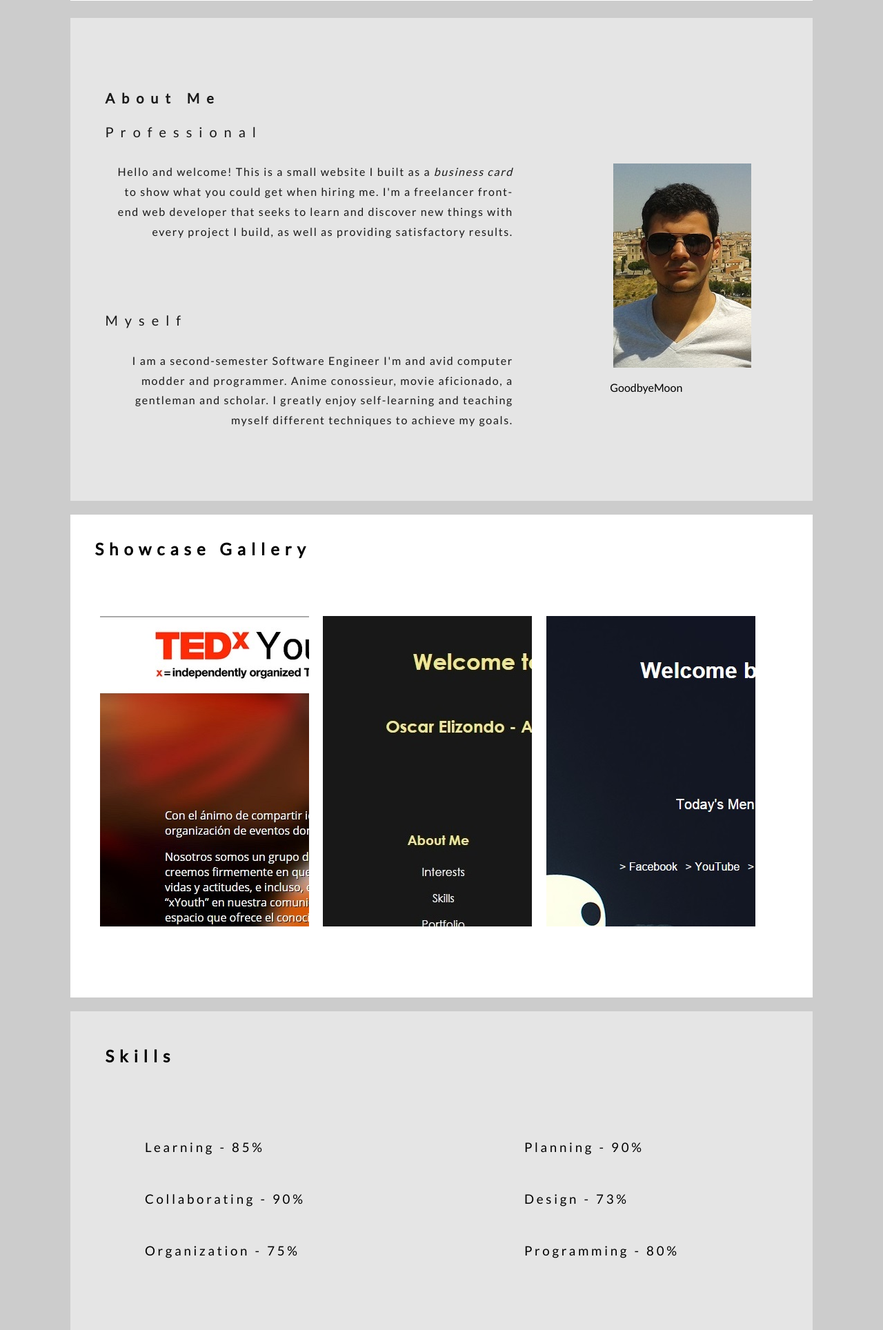
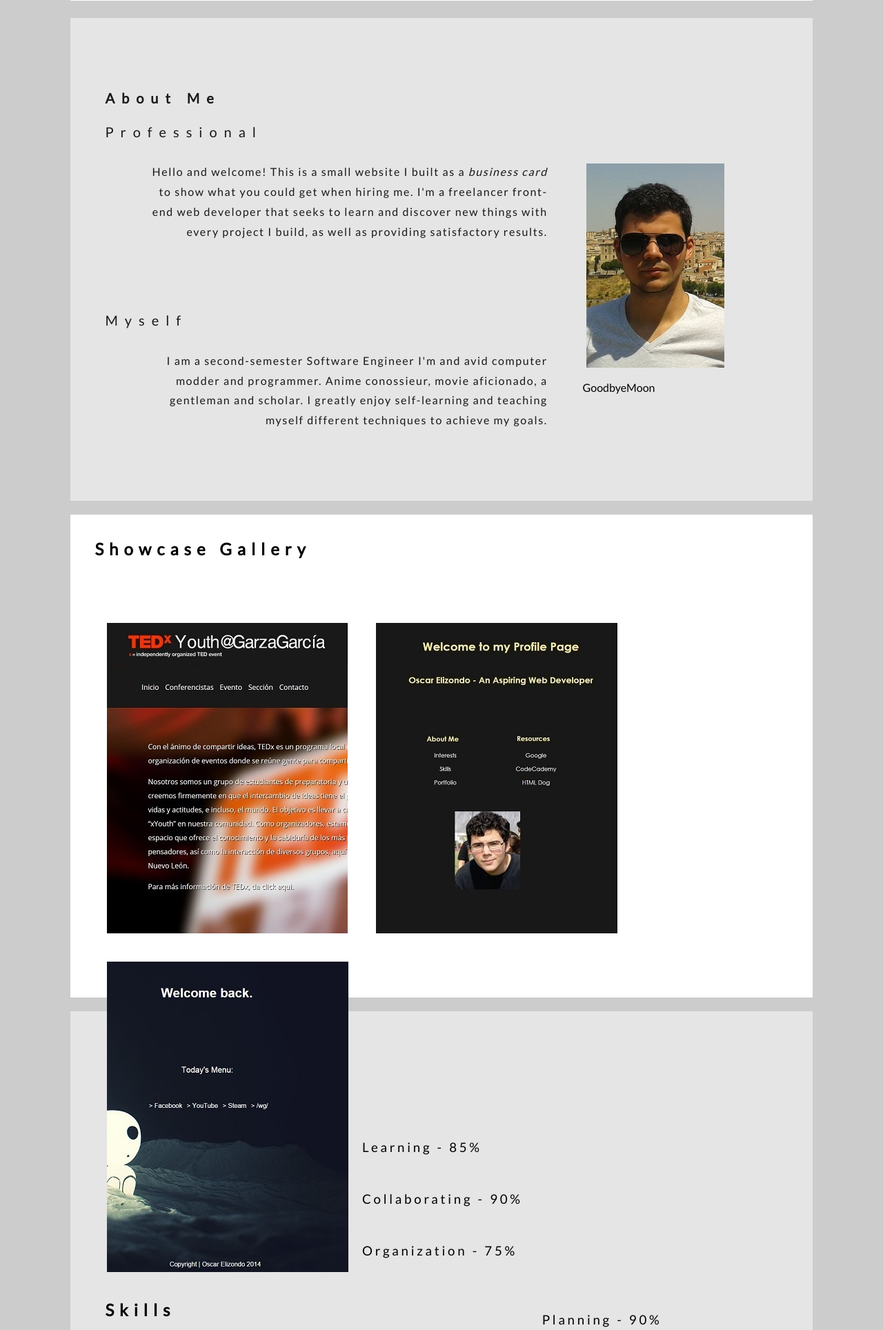
Before and after one commit to oelizondo/ArtistTemplate, a PHP site: page /index.html in a window 1280 px wide. Shown: the part 917-2845 px from the top of the page at 69% size. Run offline with PHP 8.4, Linux system fonts and the light colour scheme.

Commit message:
small tweaks

```diff
--- a/style.css
+++ b/style.css
@@ -139,6 +139,8 @@ body {
     letter-spacing: 0.5em;
     opacity: 0; }
   #bio .para {
+    position: relative;
+    left: 50px;
     opacity: 0; }
   #bio #me {
     float: left;
@@ -157,7 +159,7 @@ body {
   position: relative;
   top: 150px;
   margin: 1%;
-  float: right; }
+  float: left; }
   .contentbox1 img {
     margin-left: 45px;
     margin-top: 50px; }
@@ -182,29 +184,29 @@ body {
 
 .contentbox {
   opacity: 0;
-  width: 30%;
+  width: 350px;
   height: 450px;
   overflow: hidden;
   position: relative;
-  margin: 1%;
+  margin: 2%;
   float: left; }
 
 .contentbox2 {
   opacity: 0;
-  width: 30%;
+  width: 350px;
   height: 450px;
   overflow: hidden;
   position: relative;
-  margin: 1%;
+  margin: 2%;
   float: left; }
 
 .contentbox3 {
   opacity: 0;
-  width: 30%;
+  width: 350px;
   height: 450px;
   overflow: hidden;
   position: relative;
-  margin: 1%;
+  margin: 2%;
   float: left; }
 
 #skillset {
@@ -223,22 +225,22 @@ body {
 #skillcont {
   position: relative;
   top: 100px;
-  width: 80%;
+  width: 55%;
   margin: 0 auto;
   height: 300px; }
 
 .list {
   margin: 0 auto;
   float: left;
-  height: 200px;
+  height: 250px;
   width: 350px;
   overflow: hidden; }
 
 .listright {
-  float: left;
+  float: right;
   position: relative;
   left: 200px;
-  height: 200px;
+  height: 250px;
   width: 350px;
   overflow: hidden; }
 
@@ -278,16 +280,17 @@ body {
   width: 30%;
   height: 400px;
   position: relative;
-  left: 50px; }
+  left: 150px;
+  top: 70px; }
 
 li {
   list-style: none;
   margin-bottom: 55px;
   margin-top: 55px;
   text-transform: lowercase;
-  letter-spacing: 0.08em;
+  letter-spacing: 0.09em;
   font-size: 18px;
-  font-weight: 50; }
+  font-weight: 30; }
 
 a {
   text-decoration: none;
--- a/style.sass
+++ b/style.sass
@@ -131,6 +131,8 @@ body
 		letter-spacing: 0.5em
 		opacity: 0
 	.para
+		position: relative
+		left: 50px
 		opacity: 0
 	#me
 		float: left
@@ -148,7 +150,7 @@ body
 	position: relative
 	top: 150px
 	margin: 1%
-	float: right
+	float: left
 	img
 		margin-left: 45px
 		margin-top: 50px
@@ -170,27 +172,27 @@ body
 	width: 94%
 .contentbox
 	opacity: 0
-	width: 30%
+	width: 350px
 	height: 450px
 	overflow: hidden
 	position: relative
-	margin: 1%
+	margin: 2%
 	float: left
 .contentbox2
 	opacity: 0
-	width: 30%
+	width: 350px
 	height: 450px
 	overflow: hidden
 	position: relative
-	margin: 1%
+	margin: 2%
 	float: left
 .contentbox3
 	opacity: 0
-	width: 30%
+	width: 350px
 	height: 450px
 	overflow: hidden
 	position: relative
-	margin: 1%
+	margin: 2%
 	float: left
 #skillset
 	height: 600px
@@ -207,20 +209,20 @@ body
 #skillcont
 	position: relative
 	top: 100px
-	width: 80%
+	width: 55%
 	margin: 0 auto
 	height: 300px
 .list
 	margin: 0 auto
 	float: left
-	height: 200px
+	height: 250px
 	width: 350px
 	overflow: hidden
 .listright
-	float: left
+	float: right
 	position: relative
 	left: 200px
-	height: 200px
+	height: 250px
 	width: 350px
 	overflow: hidden
 .par
@@ -257,16 +259,18 @@ body
 	width: 30%
 	height: 400px
 	position: relative
-	left: 50px
+	left: 150px
+	top: 70px
 li
 	list-style: none
 	margin-bottom: 55px
 	margin-top: 55px
 	text-transform: lowercase
-	letter-spacing: 0.08em
+	letter-spacing: 0.09em
 	font:
 		size: 18px
-		weight: 50
+		weight: 30
+
 a
 	text-decoration: none
 	color: #191919
```
Also changed, not shown: images/Untitled.jpg (added), images/homepage.jpg, images/oscaar.jpg, images/ted.jpg, 1 other file.
